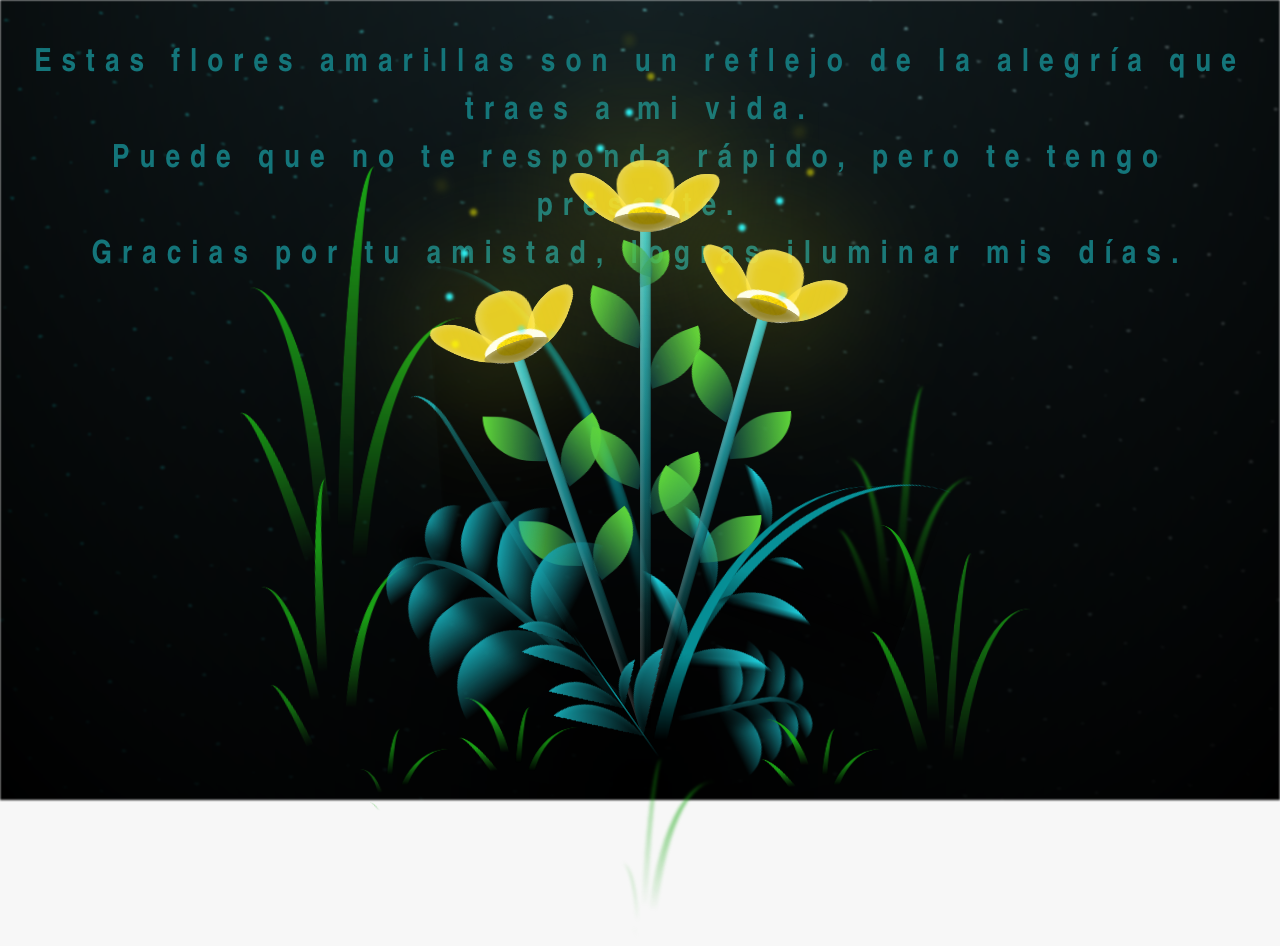
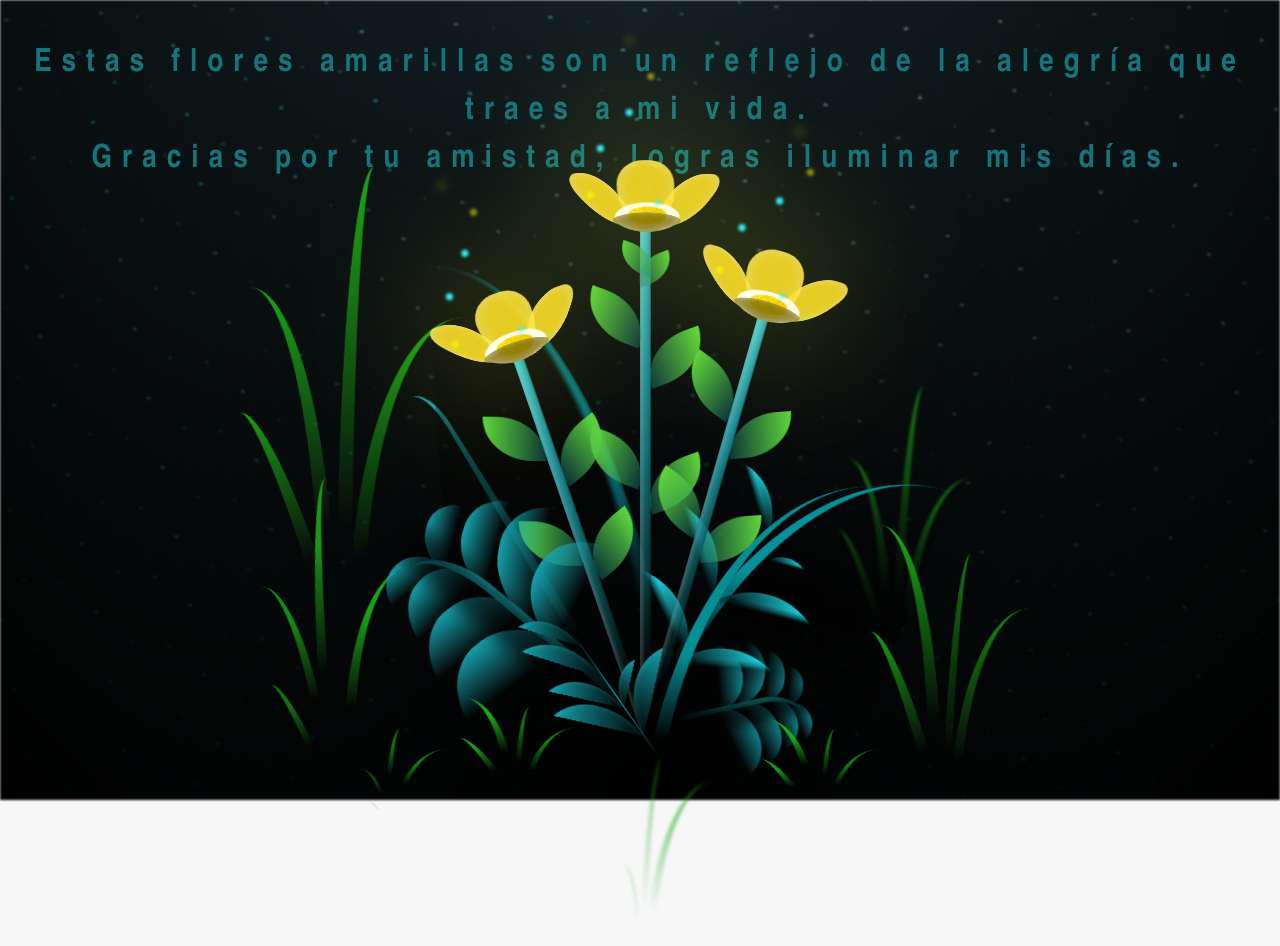
Before and after one commit to Roycer13/Roycer13.github.io, a plain HTML site: page flower.html in a window 1280 px wide. Drawn offline with Linux system fonts and the light colour scheme.

Commit message:
Update flower.html

```diff
--- a/flower.html
+++ b/flower.html
@@ -14,7 +14,6 @@
 
     </div>
     <h1 class="titulo">Estas flores amarillas son un reflejo de la alegría que traes a mi vida. <br>
-      Puede que no te responda rápido, pero te tengo presente.<br>
       Gracias por tu amistad, logras iluminar mis días.</h1>
 
     <div class="night"></div>
```
